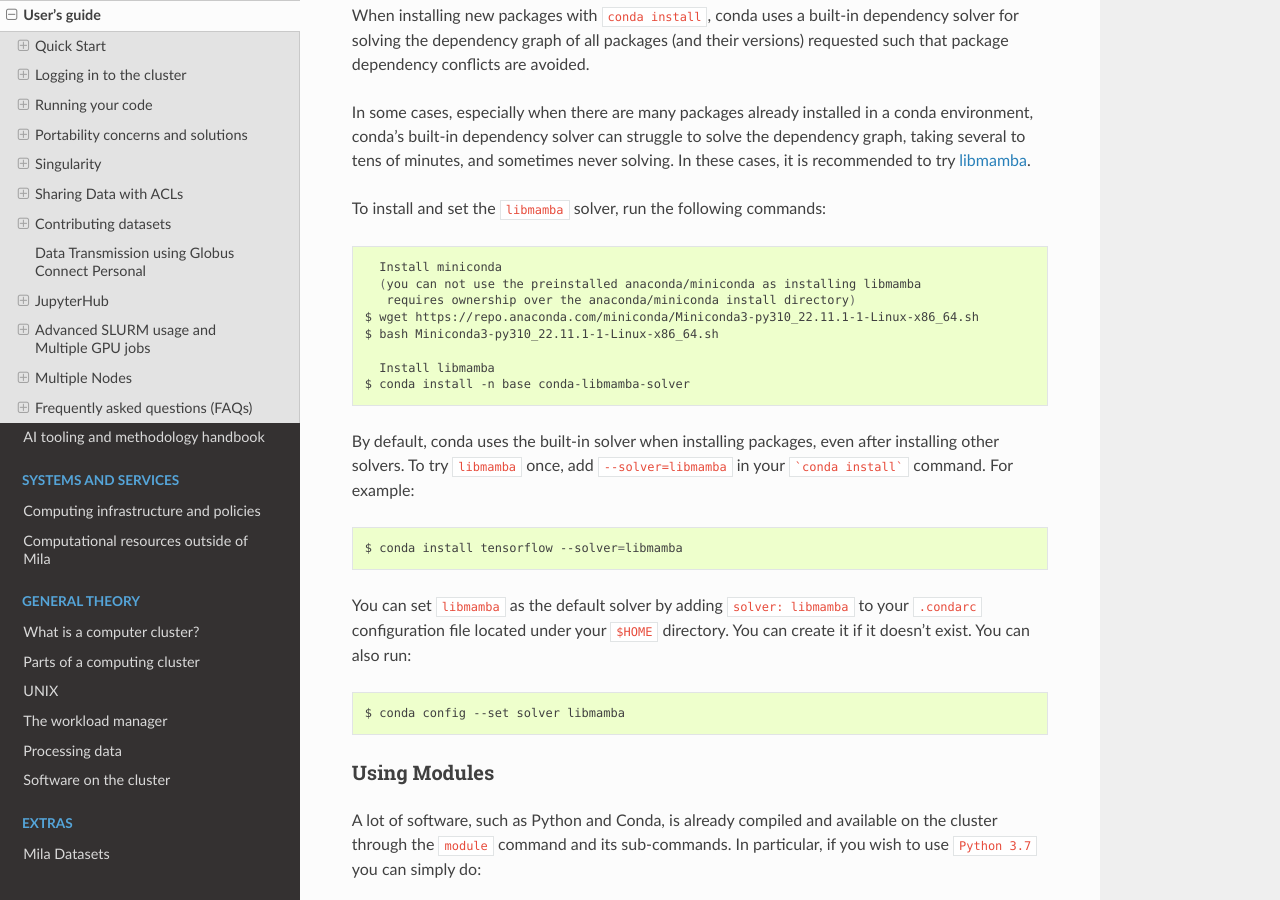
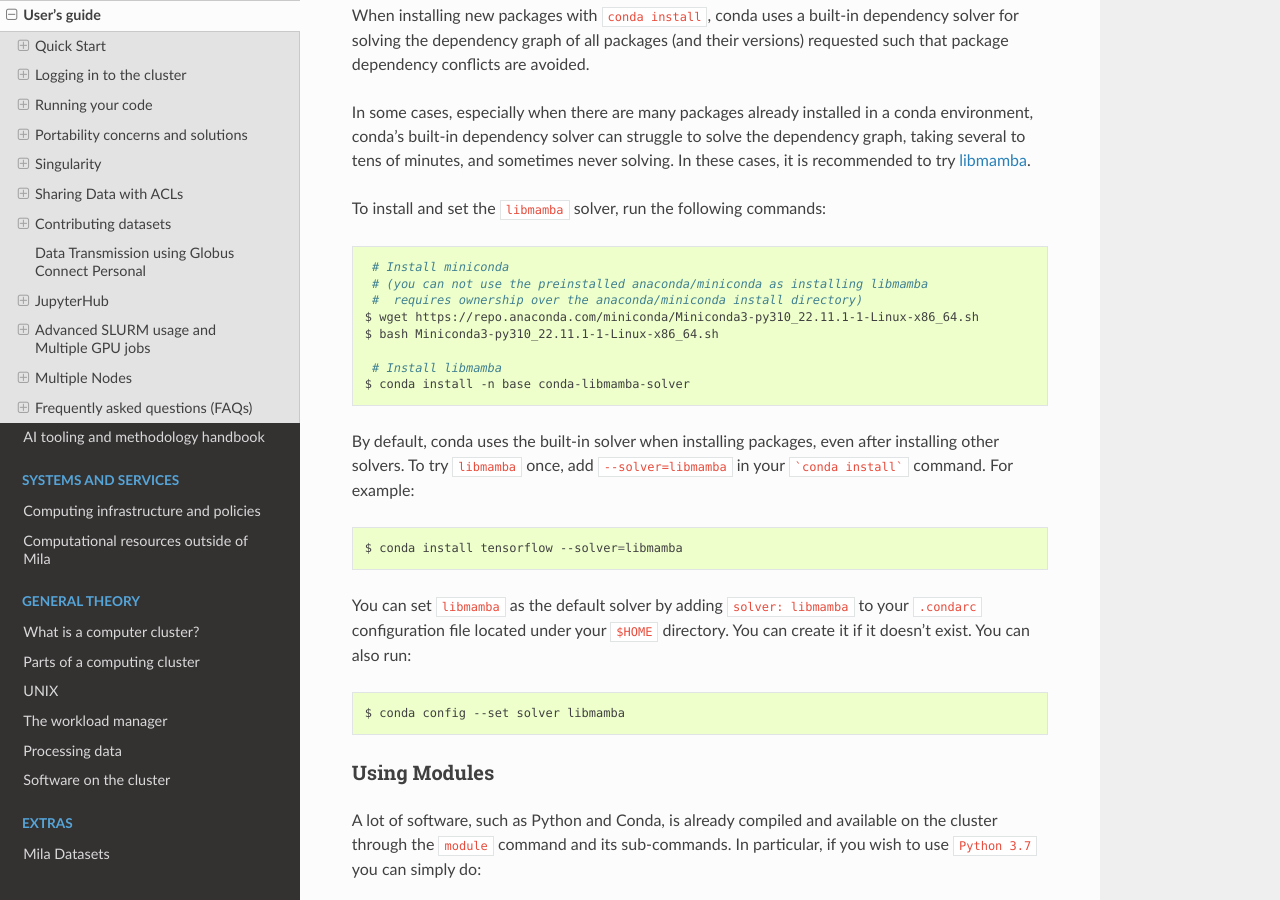
Before and after one commit to mila-iqia/mila-docs, a Sphinx documentation site: the page built from docs/Userguide.rst, in a window 1280 px wide and 900 px high, scrolled down 14469 px. Built offline with Sphinx 7.4.7 and the Read the Docs theme 2.0.0, drawn with Linux system fonts in a browser that asks for light colours.

```diff
--- a/docs/Userguide_python.rst
+++ b/docs/Userguide_python.rst
@@ -122,13 +122,13 @@ To install and set the ``libmamba`` solver, run the following commands:
 
 .. prompt:: bash $, auto
 
-   # Install miniconda
-   # (you can not use the preinstalled anaconda/miniconda as installing libmamba
-   #  requires ownership over the anaconda/miniconda install directory)
+   \# Install miniconda
+   \# (you can not use the preinstalled anaconda/miniconda as installing libmamba
+   \#  requires ownership over the anaconda/miniconda install directory)
    $ wget https://repo.anaconda.com/miniconda/Miniconda3-py310_22.11.1-1-Linux-x86_64.sh
    $ bash Miniconda3-py310_22.11.1-1-Linux-x86_64.sh
 
-   # Install libmamba
+   \# Install libmamba
    $ conda install -n base conda-libmamba-solver
 
 By default, conda uses the built-in solver when installing packages, even after
```
